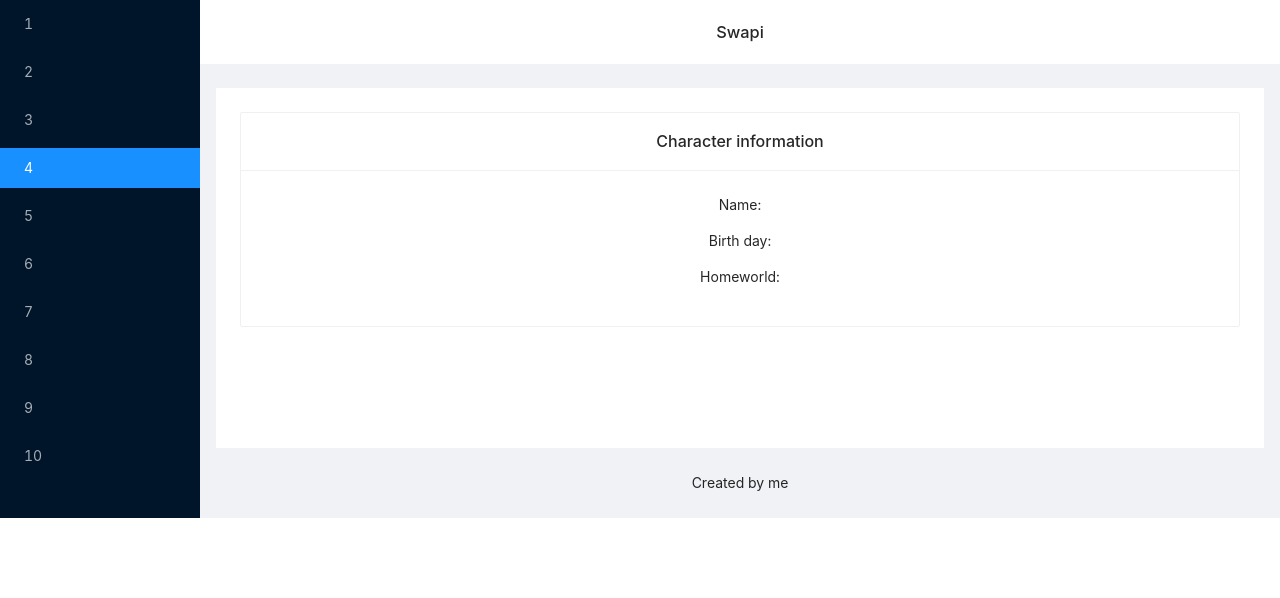
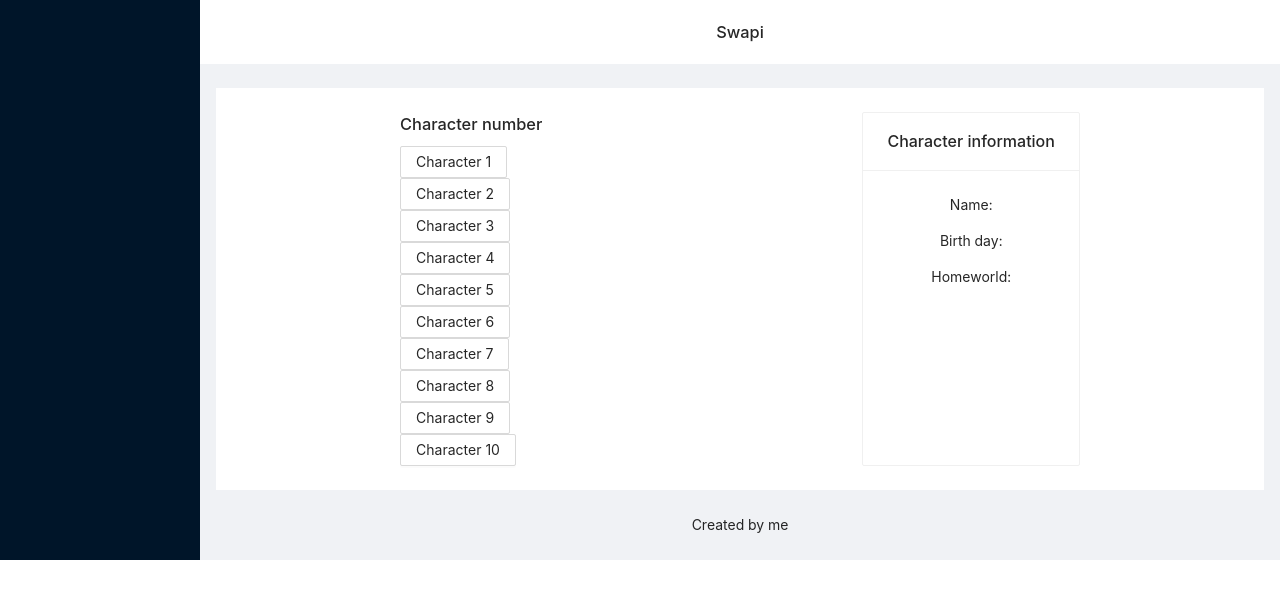
Before and after one commit to gzManuel/interview-practice-swapi-fe, a React (Create React App) app: page / in a window 1280 px wide. Shown: the top 598 px of the page. Built offline with nearby package versions, Linux system fonts and the light colour scheme; no server answers.

Commit message:
refactor: Add Containers, Layout

```diff
--- a/src/App.js
+++ b/src/App.js
@@ -1,26 +1,14 @@
-import { Menu } from 'antd';
-import { getCharacter } from './api/swapi'
+
 import 'antd/dist/antd.css';
 import './App.css'
-import { useState } from 'react';
-import Character from './components/Character';
-import CustomLayout from './components/CustomLayout';
+import CustomLayout from './Layout/CustomLayout';
 
-const numberPeople = [1, 2, 3, 4, 5, 6, 7, 8, 9, 10];
+import Characters from './Container/Characters';
 
 function App() {
-  const [character, setCharacter] = useState({});
-
-  const showCharacterHandler = async (number) => {
-    const character = await getCharacter(number);
-    setCharacter(character);
-  }
-  const menuItems = numberPeople.map((num) => <Menu.Item key={num}
-    onClick={() => showCharacterHandler(num)}>{num}</Menu.Item>);
-
   return (
-    <CustomLayout menuItems={menuItems}>
-      <Character title={"Character information"} character={character} />
+    <CustomLayout>
+      <Characters />
     </CustomLayout>
   );
 }
--- /dev/null
+++ b/src/Container/Characters.js
@@ -0,0 +1,32 @@
+import React, { useState } from 'react';
+import { Button } from 'antd';
+
+import Character from '../components/Character';
+import { getCharacter } from '../api/swapi';
+import CharacterLayout from '../Layout/CharacterLayout';
+
+const numberPeople = Array.from({ length: 10 }, (_, i) => i + 1);
+
+const Characters = () => {
+    const [character, setCharacter] = useState({});
+
+    const showCharacterHandler = async (number) => {
+        const character = await getCharacter(number);
+        setCharacter(character);
+    }
+
+    const setShowCharacterHandler = (num) => {
+        return showCharacterHandler.bind(null, num)
+    }
+
+    const buttons = numberPeople.map((num) => <><Button key={num}
+        onClick={setShowCharacterHandler(num)}> Character {num}</Button><br /></>);
+
+    return (
+        <CharacterLayout buttons={buttons}>
+            <Character title={"Character information"} character={character} />
+        </CharacterLayout>
+    );
+};
+
+export default Characters;
--- /dev/null
+++ b/src/Layout/CharacterLayout.js
@@ -0,0 +1,15 @@
+import React from 'react';
+
+const CharacterLayout = (props) => {
+    return (
+        <div style={{ display: "flex",justifyContent:'space-around' }}>
+            <div >
+                <h1>Character number</h1>
+                {props.buttons}
+            </div>
+            {props.children}
+        </div>
+    );
+};
+
+export default CharacterLayout;
--- a/src/components/CustomLayout.js
+++ b/src/Layout/CustomLayout.js
@@ -9,7 +9,7 @@
             <Sider>
                 <div className="logo" />
                 <Menu theme="dark" mode="inline" defaultSelectedKeys={['4']}>
-                    {props.menuItems}
+
                 </Menu>
             </Sider>
             <Layout>
--- a/src/components/Character.js
+++ b/src/components/Character.js
@@ -1,13 +1,12 @@
 import React from 'react';
-import { Card } from 'antd'
+import CharacterCard from './CharacterCard';
+import CharacterData from './CharacterData';
 
 const Character = ({ title, character }) => {
     return (
-        <Card title={title} style={{textAlign:"center"}}>
-            <p><span>Name:</span>{character.name}</p>
-            <p><span>Birth day:</span>{character.birth_year}</p>
-            <p><span>Homeworld:</span>{character.homeworld}</p>
-        </Card>
+        <CharacterCard title={title}>
+            <CharacterData name={character.name} birth_year={character.birth_year} homeworld={character.homeworld} />
+        </CharacterCard>
     );
 };
 
--- /dev/null
+++ b/src/components/CharacterCard.js
@@ -0,0 +1,11 @@
+import React from 'react';
+import { Card } from 'antd';
+
+const CharacterCard = ({ children, title }) => {
+    return (
+        <Card title={title} style={{ textAlign: "center" }}>
+            {children}
+        </Card>)
+};
+
+export default CharacterCard;
--- /dev/null
+++ b/src/components/CharacterData.js
@@ -0,0 +1,13 @@
+import React from 'react';
+
+const CharacterData = ({ name, birth_year, homeworld }) => {
+    return (
+        <>
+            <p><span>Name:</span>{name}</p>
+            <p><span>Birth day:</span>{birth_year}</p>
+            <p><span>Homeworld:</span>{homeworld}</p>
+        </>
+    );
+};
+
+export default CharacterData;
```
